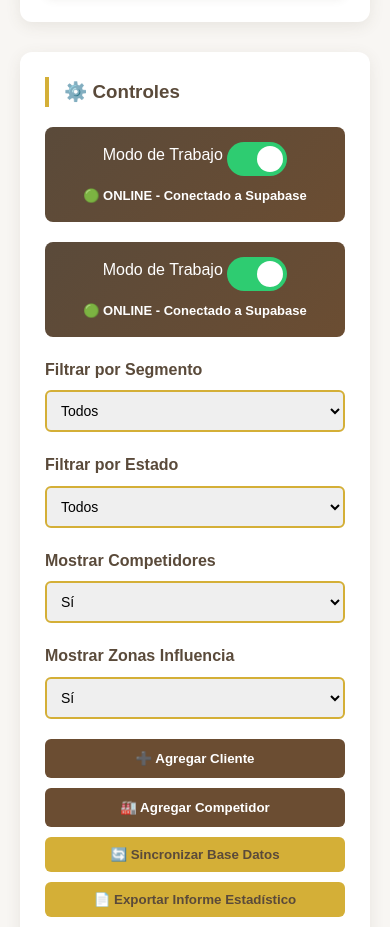
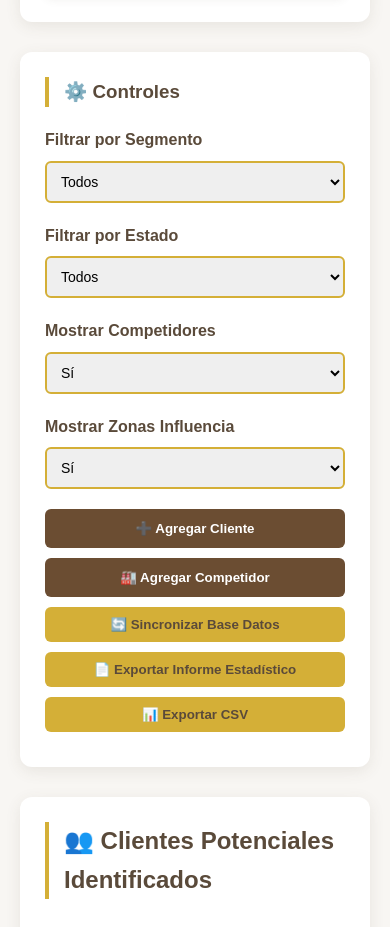
Before and after one commit to rvargastorres/CRM-NATURPELLET-V2.0, a plain HTML site: page index.html in a window 390 px wide. Shown: the part 1747-2674 px from the top of the page. Drawn offline with nearby package versions, Linux system fonts and the light colour scheme.

Commit message:
Update index.html

```diff
--- a/index.html
+++ b/index.html
@@ -87,97 +87,6 @@
             .client-info { grid-template-columns: 1fr; }
             .form-grid { grid-template-columns: 1fr; }
             .footer-links { flex-direction: column; gap: 10px; }
-            /* MODO ONLINE/OFFLINE */
-.mode-toggle-container {
-    background: linear-gradient(135deg, #5a4a3a 0%, #6b4d32 100%);
-    padding: 15px;
-    border-radius: 8px;
-    margin-bottom: 20px;
-    text-align: center;
-}
-.toggle-switch {
-    position: relative;
-    display: inline-block;
-    width: 60px;
-    height: 34px;
-}
-.toggle-switch input { opacity: 0; width: 0; height: 0; }
-.slider {
-    position: absolute;
-    cursor: pointer;
-    top: 0;
-    left: 0;
-    right: 0;
-    bottom: 0;
-    background-color: #e74c3c;
-    transition: .4s;
-    border-radius: 34px;
-}
-.slider:before {
-    position: absolute;
-    content: "";
-    height: 26px;
-    width: 26px;
-    left: 4px;
-    bottom: 4px;
-    background-color: white;
-    transition: .4s;
-    border-radius: 50%;
-}
-input:checked + .slider { background-color: #2ecc71; }
-input:checked + .slider:before { transform: translateX(26px); }
-.mode-status {
-    color: white;
-    margin-top: 10px;
-    font-size: 13px;
-    font-weight: bold;
-}/* MODO ONLINE/OFFLINE */
-.mode-toggle-container {
-    background: linear-gradient(135deg, #5a4a3a 0%, #6b4d32 100%);
-    padding: 15px;
-    border-radius: 8px;
-    margin-bottom: 20px;
-    text-align: center;
-}
-.toggle-switch {
-    position: relative;
-    display: inline-block;
-    width: 60px;
-    height: 34px;
-}
-.toggle-switch input { opacity: 0; width: 0; height: 0; }
-.slider {
-    position: absolute;
-    cursor: pointer;
-    top: 0;
-    left: 0;
-    right: 0;
-    bottom: 0;
-    background-color: #e74c3c;
-    transition: .4s;
-    border-radius: 34px;
-}
-.slider:before {
-    position: absolute;
-    content: "";
-    height: 26px;
-    width: 26px;
-    left: 4px;
-    bottom: 4px;
-    background-color: white;
-    transition: .4s;
-    border-radius: 50%;
-}
-input:checked + .slider { background-color: #2ecc71; }
-input:checked + .slider:before { transform: translateX(26px); }
-.mode-status {
-    color: white;
-    margin-top: 10px;
-    font-size: 13px;
-    font-weight: bold;
-}
-
-
         }
     </style>
 </head>
@@ -229,28 +138,7 @@ input:checked + .slider:before { transform: translateX(26px); }
             </div>
 
             <div class="controls-section">
-                <h3>⚙️ Controles</h3> <div class="mode-toggle-container">
-    <label style="color: white !important;">Modo de Trabajo</label>
-    <label class="toggle-switch">
-        <input type="checkbox" id="mode-toggle" onchange="cambiarModo()" checked>
-        <span class="slider"></span>
-    </label>
-    <div class="mode-status" id="mode-status">
-        🟢 ONLINE - Conectado a Supabase
-    </div>
-</div>
-
-                <div class="mode-toggle-container">
-    <label style="color: white !important;">Modo de Trabajo</label>
-    <label class="toggle-switch">
-        <input type="checkbox" id="mode-toggle" onchange="cambiarModo()" checked>
-        <span class="slider"></span>
-    </label>
-    <div class="mode-status" id="mode-status">
-        🟢 ONLINE - Conectado a Supabase
-    </div>
-</div>
-
+                <h3>⚙️ Controles</h3>
                 <div class="control-group">
                     <label for="filter-segmento">Filtrar por Segmento</label>
                     <select id="filter-segmento" onchange="filtrarMapa()">
@@ -925,41 +813,6 @@ input:checked + .slider:before { transform: translateX(26px); }
             if (event.target === document.getElementById('competidor-modal')) cerrarModalCompetidor();
             if (event.target.classList.contains('info-modal')) event.target.style.display = 'none';
         }
-        // MODO ONLINE/OFFLINE
-let modoOnline = true;
-
-function cambiarModo() {
-    modoOnline = document.getElementById('mode-toggle').checked;
-    const status = document.getElementById('mode-status');
-
-    if (modoOnline) {
-        status.innerHTML = '🟢 ONLINE - Conectado a Supabase';
-        sincronizarConSupabase();
-    } else {
-        status.innerHTML = '🔴 OFFLINE - Modo Local';
-        localStorage.setItem('clientesBackup', JSON.stringify(clientes));
-        localStorage.setItem('competidoresBackup', JSON.stringify(competidores));
-        alert('✅ Modo Offline activado');
-    }
-}// MODO ONLINE/OFFLINE
-let modoOnline = true;
-
-function cambiarModo() {
-    modoOnline = document.getElementById('mode-toggle').checked;
-    const status = document.getElementById('mode-status');
-
-    if (modoOnline) {
-        status.innerHTML = '🟢 ONLINE - Conectado a Supabase';
-        sincronizarConSupabase();
-    } else {
-        status.innerHTML = '🔴 OFFLINE - Modo Local';
-        localStorage.setItem('clientesBackup', JSON.stringify(clientes));
-        localStorage.setItem('competidoresBackup', JSON.stringify(competidores));
-        alert('✅ Modo Offline activado');
-    }
-}
-
-
     </script>
 </body>
 </html>
```
